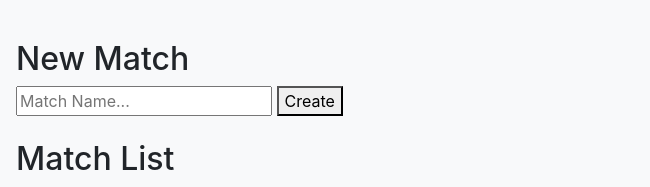
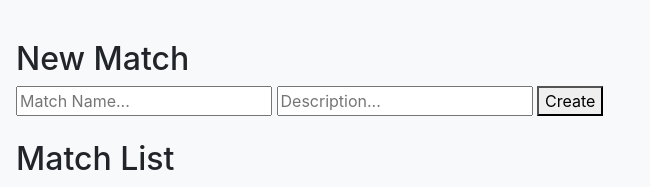
Before and after one commit to wilsonlengo/guidedsideapp, a Flask app: page /matchups/ in a window 1280 px wide. Shown: the part 144-331 px from the top of the page, without its empty margins (0-650 px from the left). Run offline with Flask 2, Linux system fonts and the light colour scheme; data that the repository does not hold is empty; parts of the project's set-up code (start-up, migrations or seed data) failed here and were passed over; some libraries are stand-ins or nearby versions.

Commit message:
added desc

```diff
--- a/sideapp/main.py
+++ b/sideapp/main.py
@@ -4,6 +4,7 @@ from flask_marshmallow import Marshmallow
 from marshmallow.exceptions import ValidationError
 from flask_login import LoginManager
 from flask_migrate import Migrate
+from flask_login import LoginManager
 
 
 db = SQLAlchemy()
--- a/sideapp/models/users.py
+++ b/sideapp/models/users.py
@@ -22,5 +22,7 @@ class User(UserMixin, db.Model):
         nullable=False
     )
 
+    #is_admin = db.Column(db.Boolean(), nullable=False, default=False)
+
     def check_password(self, password):
         return check_password_hash(self.password, password)
--- a/sideapp/schemas/user_schema.py
+++ b/sideapp/schemas/user_schema.py
@@ -1,3 +1,4 @@
+from sqlalchemy.orm import load_only
 from main import ma
 from models.users import User
 from marshmallow_sqlalchemy import auto_field
@@ -12,6 +13,7 @@ class UserSchema(ma.SQLAlchemyAutoSchema):
     id = auto_field(dump_only=True)
     name = auto_field(required=True, validate=validate.Length(min=1))
     email = auto_field(required=True, validate=validate.Email())
+    #is_admin = auto_field(required=False, default=False)
     password = fields.Method(
         required=True,
         load_only=True,
--- a/sideapp/templates/matches.html
+++ b/sideapp/templates/matches.html
@@ -6,6 +6,7 @@
         <div>
             <form action="/matchups/" method="POST">
                 <input type="text" name="match_up" placeholder="Match Name..."/>
+                <input type="text" name="description" placeholder="Description...">
                 <button>Create</button>
             </form>
         </div>
--- a/sideapp/templates/matchup_detail.html
+++ b/sideapp/templates/matchup_detail.html
@@ -3,9 +3,11 @@
 
     <h2>{{ page_data.match.match_up }}</h2>
     <p>Match ID: {{ page_data.match.match_id }}</p>
+    <p>Description: {{ page_data.match.description }}</p>
 
     <form action="/matchups/{{ page_data.match.match_id }}/", method="POST">
         <input type="text" name="match_up" placeholder="Match Name..."/>
+        <input type="text" name="description" placeholder="Description...">
         <button>Update</button>
     </form>
 
--- a/sideapp/templates/user_details.html
+++ b/sideapp/templates/user_details.html
@@ -9,6 +9,9 @@
 
             <button>Update</button>
         </form>
+
+
+
     </div>
 
 {% endblock %}
```
